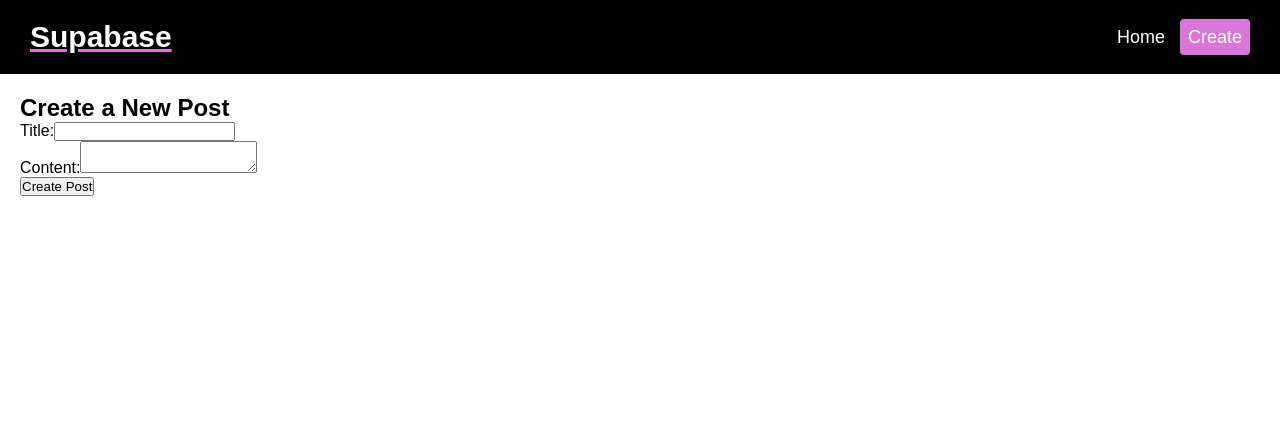
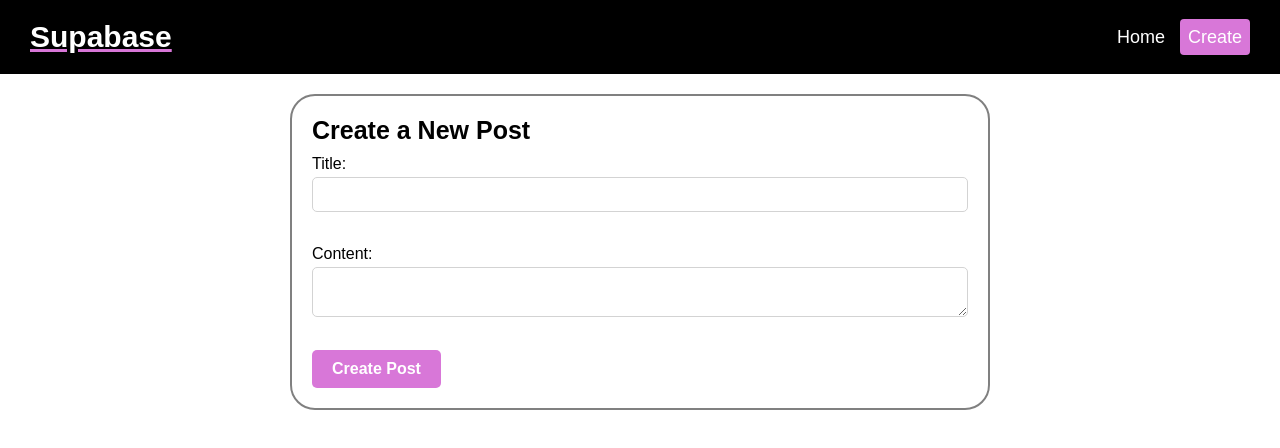
Before and after one commit to AbassKoyang/Supabase, a React (Vite) app: page /create in a window 1280 px wide. Shown: the top 448 px of the page. Built offline with nearby package versions, Linux system fonts and the light colour scheme.

Commit message:
styled all pages, fixed issue with deleting post

```diff
--- a/src/index.css
+++ b/src/index.css
@@ -126,3 +126,78 @@ article .article-action-con a .edit-icon{
   width: 18px;
   height: 18px;
 }
+
+/* Create page styles */
+.form-con{
+  width: 100%;
+  display: flex;
+  justify-content: center;
+  align-items: center;
+}
+.form{
+  width: 100%;
+  max-width: 700px;
+  border: 2px solid gray;
+  border-radius: 25px;
+  padding: 20px;
+}
+.form h2{
+  font-size: 25px;
+  font-weight: 600;
+  margin-bottom: 10px;
+}
+.form label{
+  display: flex;
+  justify-content: flex-start;
+  flex-direction: column;
+  gap: 4px;
+  margin-bottom: 15px;
+}
+.form label span{
+  font-size: 16px;
+  font-weight: 500;
+}
+.form label input,textarea{
+  width: 100%;
+  outline: none;
+  border: 1px solid lightgray;
+  border-radius: 5px;
+  padding: 9px;
+}
+.form .button{
+  background-color: rgb(216, 119, 216);
+  color: white;
+  border: none;
+  cursor: pointer;
+  font-size: 16px;
+  font-weight: 600;
+  padding: 10px 20px;
+  border-radius: 5px;
+  transition: .3s ease all;
+}
+.form .update-button{
+  width: 100%;
+  margin-bottom: 8px;
+}
+.form .delete-button{
+  width: 100%;
+  background-color: rgb(216, 54, 54);
+}
+.form .button:hover{
+  background-color: rgb(211, 58, 211);
+}
+.form .button:active{
+  background-color: rgb(211, 58, 211);
+}
+.form .button:focus{
+  background-color: rgb(211, 58, 211);
+}
+.form .delete-button:hover{
+  background-color: rgb(211, 15, 15);
+}
+.form .delete-button:active{
+  background-color: rgb(211, 15, 15);
+}
+.form .delete-button:focus{
+  background-color: rgb(211, 15, 15);
+}
--- a/src/pages/Create.jsx
+++ b/src/pages/Create.jsx
@@ -2,6 +2,7 @@
 import { useState } from 'react';
 import { useMutation, useQueryClient } from '@tanstack/react-query';
 import supabase from '../config/supabse'; // Import the Supabase client
+import { useNavigate } from 'react-router-dom';
 
 
 
@@ -9,6 +10,7 @@ const CreatePost = () => {
   const [title, setTitle] = useState('');
   const [content, setContent] = useState('');
   const queryClient = useQueryClient();
+  const navigate = useNavigate();
 
 
   const createPost = async () => {
@@ -26,27 +28,33 @@ const CreatePost = () => {
     },
   });
 
-  const handleCreatePost = () => {
+  const handleSubmit = (e) => {
+    e.preventDefault();
     createPostMutation.mutate();
+   setTimeout(() => {
+    navigate('/')
+   }, 3000);
   };
 
   return (
-    <div>
+    <section className='form-con'>
+    <form onSubmit={handleSubmit} className='form'>
       <h2>Create a New Post</h2>
       <label>
-        Title:
+        <span>Title:</span>
         <input type="text" value={title} onChange={(e) => setTitle(e.target.value)} />
       </label>
       <br />
       <label>
-        Content:
+        <span>Content:</span>
         <textarea value={content} onChange={(e) => setContent(e.target.value)} />
       </label>
       <br />
-      <button onClick={handleCreatePost} disabled={createPostMutation.isLoading}>
-        Create Post
+      <button type='button' className='create-button button' onClick={handleSubmit} disabled={createPostMutation.isLoading}>
+        {createPostMutation.isPending ? <p>Creating Post...</p> : <p>Create Post</p>}
       </button>
-    </div>
+    </form>
+    </section>
   );
 };
 
--- a/src/pages/Update.jsx
+++ b/src/pages/Update.jsx
@@ -66,14 +66,14 @@ const Update = () => {
         const existingPost = post;
         const updatedPost = {...existingPost, title: postTitle, content: postContent }
         updatePostMutation.mutate(updatedPost)
-        setTimeout(() => {
-            navigate('/')
-        }, 2000);
       }
 
       const handleSubmit = (e) => {
         e.preventDefault() ;
         handleUpdatePostMutation()
+                setTimeout(() => {
+            navigate('/')
+        }, 3000);
       }
 
       const deletePostMutation = useMutation({
@@ -89,11 +89,11 @@ const Update = () => {
     const isTrue = postTitle && postContent;
 
   return (
-    <section className='update-page'>
+    <section className='form-con'>
         {isLoading ? (<p>Loading...</p>) :
             isError ? (<p>{error.message}</p>) :
                 post ? (
-                        <form onSubmit={handleSubmit}>
+                        <form onSubmit={handleSubmit} className="form">
                             <label htmlFor="title">
                                 <span>Title</span>
                                 <input name="title" value={postTitle} type="text" onChange={(e) => setPostTitle(e.target.value)} />
@@ -102,8 +102,8 @@ const Update = () => {
                                 <span>Content</span>
                                 <textarea value={postContent} name="content" type="text" rows='10' onChange={(e) => setPostContent(e.target.value)}></textarea>
                             </label>
-                            <button type="button" disabled={!isTrue} onClick={handleSubmit}>Update</button>
-                            <button onClick={() => handleDelete(postId.id)}>Delete</button>
+                            <button className="update-button button" type="button" disabled={!isTrue} onClick={handleSubmit}>{updatePostMutation.isPending ? <p>Updating Post...</p> : <p>Update Post</p>}</button>
+                            <button className="delete-button button" type="button" onClick={() => handleDelete(postId)}>{deletePostMutation.isPending ? <p>Deleting Post...</p> : <p>Delete</p>}</button>
                         </form>
             ) : null
         }
```
